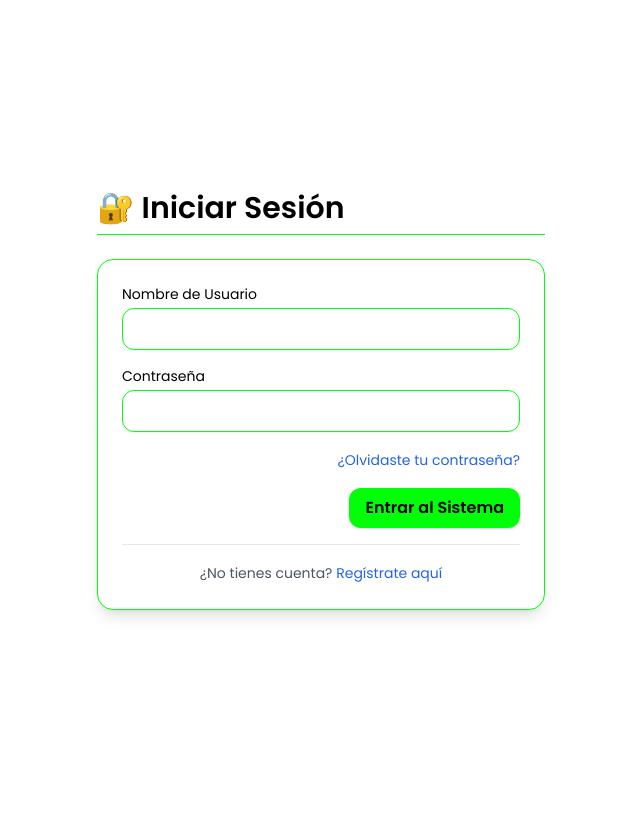
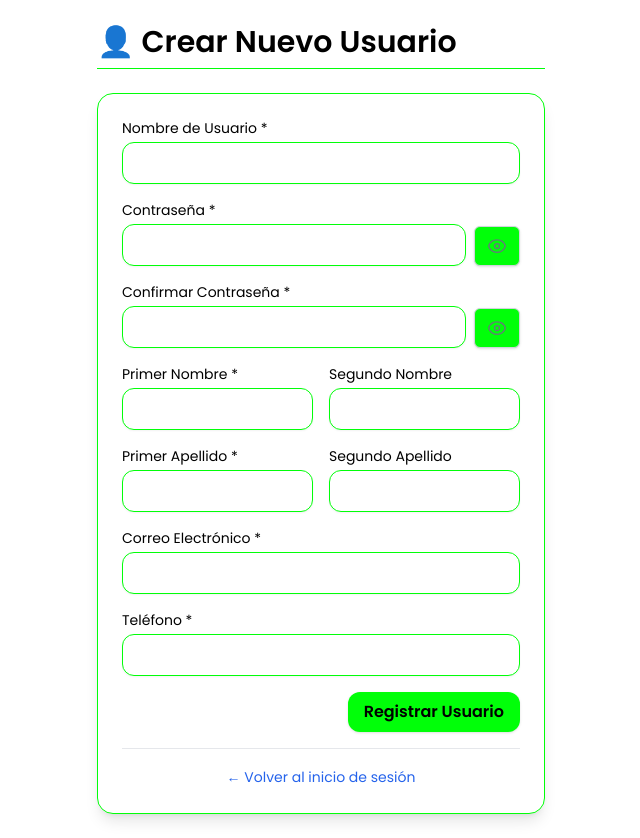
Before and after one commit to mynorsinay/FrontTransmetro, a React (Vite) app: page /usuarios/crear in a window 1280 px wide. Shown: the whole page, without its empty margins (319-959 px from the left). Before the commit the page ends 800 px from the top, so only its background shows below. Built offline with nearby package versions, Linux system fonts and the light colour scheme.

Commit message:
correccion en nuevo usuario

```diff
--- a/src/pages/usuario/UsuarioNuevoLogin.jsx
+++ b/src/pages/usuario/UsuarioNuevoLogin.jsx
@@ -6,145 +6,311 @@ import Input from "../../components/ui/Input";
 import Button from "../../components/ui/Button";
 import Modal from "../../components/ui/Modal";
 import api from "../../services/api";
-import { useAuth } from "../../context/AuthContext"; // Asumiendo que tienes un AuthContext
+import { EyeIcon, EyeSlashIcon } from "@heroicons/react/24/outline";
 
-export default function Login() {
+export default function CrearUsuarios() {
     const navigate = useNavigate();
-    const { login } = useAuth(); // Para manejar el estado de autenticación
     const [formData, setFormData] = useState({
+        idEstado: 1,
+        idRol: 1,
         nombreUsuario: "",
-        contrasena: ""
+        contrasena: "",
+        confirmarContrasena: "",
+        primerNombre: "",
+        segundoNombre: "",
+        primerApellido: "",
+        segundoApellido: "",
+        email: "",
+        telefono: "",
     });
+
     const [errors, setErrors] = useState({});
-    const [showWelcomeModal, setShowWelcomeModal] = useState(false);
-    const [welcomeMessage, setWelcomeMessage] = useState("");
+    const [modalOpen, setModalOpen] = useState(false);
+    const [modalMessage, setModalMessage] = useState("");
+    const [showPassword, setShowPassword] = useState(false);
+    const [showConfirmPassword, setShowConfirmPassword] = useState(false);
 
     const handleChange = (e) => {
         const { name, value } = e.target;
-        setFormData(prev => ({ ...prev, [name]: value }));
-        if (errors[name]) setErrors(prev => ({ ...prev, [name]: "" }));
+
+        if (["primerNombre", "segundoNombre", "primerApellido", "segundoApellido"].includes(name)) {
+            if (!/^[a-zA-ZáéíóúÁÉÍÓÚñÑ\s]*$/.test(value)) return;
+        }
+
+        if (name === "telefono") {
+            if (!/^\d{0,8}$/.test(value)) return;
+        }
+
+        setFormData(prev => ({
+            ...prev,
+            [name]: value
+        }));
+
+        if (errors[name]) {
+            setErrors(prev => ({ ...prev, [name]: "" }));
+        }
+    };
+
+    const validateForm = () => {
+        const newErrors = {};
+        const emailRegex = /^[^\s@]+@[^\s@]+\.[^\s@]+$/;
+        const passwordRegex = /^(?=.*[A-Za-z])(?=.*\d)(?=.*[@$!%*#?&])[A-Za-z\d@$!%*#?&]{8,}$/;
+        const nameRegex = /^[a-zA-ZáéíóúÁÉÍÓÚñÑ\s]+$/;
+
+        if (!formData.nombreUsuario.trim()) newErrors.nombreUsuario = "Este campo es obligatorio";
+        if (!formData.contrasena) newErrors.contrasena = "Este campo es obligatorio";
+        if (!formData.confirmarContrasena) newErrors.confirmarContrasena = "Este campo es obligatorio";
+        if (!formData.primerNombre.trim()) newErrors.primerNombre = "Este campo es obligatorio";
+        if (!formData.primerApellido.trim()) newErrors.primerApellido = "Este campo es obligatorio";
+        if (!formData.email.trim()) newErrors.email = "Este campo es obligatorio";
+        if (!formData.telefono.trim()) newErrors.telefono = "Este campo es obligatorio";
+
+        if (formData.email && !emailRegex.test(formData.email)) {
+            newErrors.email = "Ingrese un correo electrónico válido";
+        }
+
+        if (formData.primerNombre && !nameRegex.test(formData.primerNombre)) {
+            newErrors.primerNombre = "Solo se permiten letras";
+        }
+        if (formData.segundoNombre && !nameRegex.test(formData.segundoNombre)) {
+            newErrors.segundoNombre = "Solo se permiten letras";
+        }
+        if (formData.primerApellido && !nameRegex.test(formData.primerApellido)) {
+            newErrors.primerApellido = "Solo se permiten letras";
+        }
+        if (formData.segundoApellido && !nameRegex.test(formData.segundoApellido)) {
+            newErrors.segundoApellido = "Solo se permiten letras";
+        }
+
+        if (formData.contrasena && !passwordRegex.test(formData.contrasena)) {
+            newErrors.contrasena = "Mínimo 8 caracteres, incluyendo letras, números y caracteres especiales";
+        }
+
+        if (formData.contrasena !== formData.confirmarContrasena) {
+            newErrors.confirmarContrasena = "Las contraseñas no coinciden";
+        }
+
+        if (formData.telefono && !/^\d{8}$/.test(formData.telefono)) {
+            newErrors.telefono = "Debe tener exactamente 8 dígitos";
+        }
+
+        setErrors(newErrors);
+        return Object.keys(newErrors).length === 0;
     };
 
     const handleSubmit = async (e) => {
         e.preventDefault();
-        setErrors({});
 
-        if (!formData.nombreUsuario || !formData.contrasena) {
-            setErrors({ submitError: "Todos los campos son obligatorios" });
-            return;
-        }
+        if (!validateForm()) return;
 
         try {
-            const response = await api.post("/Usuarios/Login", {
-                nombreUsuario: formData.nombreUsuario,
-                contrasena: formData.contrasena
+            const res = await api.post("/Usuarios/CrearUsuario", formData);
+            console.log("Usuario creado: ", res.data);
+            setModalMessage("El usuario ha sido creado correctamente.");
+            setModalOpen(true);
+            setFormData({
+                idEstado: 1,
+                idRol: 1,
+                nombreUsuario: "",
+                contrasena: "",
+                confirmarContrasena: "",
+                primerNombre: "",
+                segundoNombre: "",
+                primerApellido: "",
+                segundoApellido: "",
+                email: "",
+                telefono: "",
             });
+        } catch (error) {
+            console.error("Error al crear el usuario:", error);
+            setModalMessage("Error al crear el usuario. Por favor intente nuevamente.");
+            setModalOpen(true);
+        }
+    };
 
-            // Guardar datos del usuario en el contexto de autenticación
-            login({
-                usuario: response.data.usuario,
-                nombre: response.data.nombre,
-                apellido: response.data.apellido,
-                rol: response.data.rol
-            });
+    const togglePasswordVisibility = () => {
+        setShowPassword(!showPassword);
+    };
 
-            // Mostrar mensaje de bienvenida
-            setWelcomeMessage(`¡Bienvenido ${response.data.nombre} ${response.data.apellido}!`);
-            setShowWelcomeModal(true);
-
-            // Redirigir después de 2 segundos
-            setTimeout(() => {
-                setShowWelcomeModal(false);
-                navigate("/app"); // Asegúrate que esta ruta sea tu dashboard
-            }, 2000);
-
-        } catch (error) {
-            console.error("Error de login:", error);
-
-            let errorMessage = "Error al iniciar sesión";
-
-            // Extracción detallada del mensaje de error
-            if (error.response) {
-                // Si el backend devuelve un mensaje específico
-                if (error.response.data) {
-                    errorMessage = error.response.data.message ||
-                        error.response.data.Message ||
-                        error.response.data.error ||
-                        "Credenciales inválidas";
-                }
-
-                // Si es un Bad Request sin mensaje específico
-                if (error.response.status === 400 && !error.response.data) {
-                    errorMessage = "Credenciales incorrectas";
-                }
-            }
-
-            setErrors({ submitError: errorMessage });
-        }
+    const toggleConfirmPasswordVisibility = () => {
+        setShowConfirmPassword(!showConfirmPassword);
     };
 
     return (
         <div className="min-h-screen flex items-center justify-center bg-white text-black p-6">
             <div className="w-full max-w-md">
-                <Header titulo="🔐 Iniciar Sesión" />
+                <Header titulo="👤 Crear Nuevo Usuario" />
 
                 <Card>
                     <CardContent>
                         <form onSubmit={handleSubmit} className="space-y-4">
+                            <div>
                                 <Input
-                                label="Nombre de Usuario"
+                                    label="Nombre de Usuario *"
                                     name="nombreUsuario"
                                     value={formData.nombreUsuario}
                                     onChange={handleChange}
                                     error={errors.nombreUsuario}
                                 />
+                                {errors.nombreUsuario && <p className="text-red-500 text-sm mt-1">{errors.nombreUsuario}</p>}
+                            </div>
 
+                            {/* Campo de contraseña con botón al lado */}
+                            <div>
+                                <div className="flex items-end gap-2">
+                                    <div className="flex-1">
                                         <Input
-                                label="Contraseña"
+                                            label="Contraseña *"
                                             name="contrasena"
-                                type="password"
+                                            type={showPassword ? "text" : "password"}
                                             value={formData.contrasena}
                                             onChange={handleChange}
                                             error={errors.contrasena}
                                         />
+                                    </div>
+                                    <button
+                                        type="button"
+                                        className="h-10 px-3 flex items-center justify-center text-gray-500 hover:text-gray-700 focus:outline-none border border-gray-300 rounded-md"
+                                        onClick={togglePasswordVisibility}
+                                    >
+                                        {showPassword ? <EyeSlashIcon className="h-5 w-5" /> : <EyeIcon className="h-5 w-5" />}
+                                    </button>
+                                </div>
+                                {errors.contrasena && <p className="text-red-500 text-sm mt-1">{errors.contrasena}</p>}
+                            </div>
 
-                            {errors.submitError && (
-                                <div className="text-red-500 text-sm text-center">
-                                    {errors.submitError}
+                            {/* Campo de confirmar contraseña con botón al lado */}
+                            <div>
+                                <div className="flex items-end gap-2">
+                                    <div className="flex-1">
+                                        <Input
+                                            label="Confirmar Contraseña *"
+                                            name="confirmarContrasena"
+                                            type={showConfirmPassword ? "text" : "password"}
+                                            value={formData.confirmarContrasena}
+                                            onChange={handleChange}
+                                            error={errors.confirmarContrasena}
+                                        />
                                     </div>
-                            )}
+                                    <button
+                                        type="button"
+                                        className="h-10 px-3 flex items-center justify-center text-gray-500 hover:text-gray-700 focus:outline-none border border-gray-300 rounded-md"
+                                        onClick={toggleConfirmPasswordVisibility}
+                                    >
+                                        {showConfirmPassword ? <EyeSlashIcon className="h-5 w-5" /> : <EyeIcon className="h-5 w-5" />}
+                                    </button>
+                                </div>
+                                {errors.confirmarContrasena && <p className="text-red-500 text-sm mt-1">{errors.confirmarContrasena}</p>}
+                            </div>
 
-                            <div className="text-right">
-                                <Link to="/usuarios/reiniciar" className="text-sm text-blue-600 hover:underline">
-                                    ¿Olvidaste tu contraseña?
-                                </Link>
+                            <div className="grid grid-cols-1 md:grid-cols-2 gap-4">
+                                <div>
+                                    <Input
+                                        label="Primer Nombre *"
+                                        name="primerNombre"
+                                        value={formData.primerNombre}
+                                        onChange={handleChange}
+                                        error={errors.primerNombre}
+                                    />
+                                    {errors.primerNombre && <p className="text-red-500 text-sm mt-1">{errors.primerNombre}</p>}
+                                </div>
+                                <div>
+                                    <Input
+                                        label="Segundo Nombre"
+                                        name="segundoNombre"
+                                        value={formData.segundoNombre}
+                                        onChange={handleChange}
+                                        error={errors.segundoNombre}
+                                    />
+                                    {errors.segundoNombre && <p className="text-red-500 text-sm mt-1">{errors.segundoNombre}</p>}
+                                </div>
+                            </div>
+
+                            <div className="grid grid-cols-1 md:grid-cols-2 gap-4">
+                                <div>
+                                    <Input
+                                        label="Primer Apellido *"
+                                        name="primerApellido"
+                                        value={formData.primerApellido}
+                                        onChange={handleChange}
+                                        error={errors.primerApellido}
+                                    />
+                                    {errors.primerApellido && <p className="text-red-500 text-sm mt-1">{errors.primerApellido}</p>}
+                                </div>
+                                <div>
+                                    <Input
+                                        label="Segundo Apellido"
+                                        name="segundoApellido"
+                                        value={formData.segundoApellido}
+                                        onChange={handleChange}
+                                        error={errors.segundoApellido}
+                                    />
+                                    {errors.segundoApellido && <p className="text-red-500 text-sm mt-1">{errors.segundoApellido}</p>}
+                                </div>
+                            </div>
+
+                            <div>
+                                <Input
+                                    label="Correo Electrónico *"
+                                    name="email"
+                                    type="email"
+                                    value={formData.email}
+                                    onChange={handleChange}
+                                    error={errors.email}
+                                />
+                                {errors.email && <p className="text-red-500 text-sm mt-1">{errors.email}</p>}
+                            </div>
+
+                            <div>
+                                <Input
+                                    label="Teléfono *"
+                                    name="telefono"
+                                    type="tel"
+                                    value={formData.telefono}
+                                    onChange={handleChange}
+                                    error={errors.telefono}
+                                    maxLength="8"
+                                />
+                                {errors.telefono && <p className="text-red-500 text-sm mt-1">{errors.telefono}</p>}
                             </div>
 
                             <div className="flex justify-end">
-                                <Button type="submit">Entrar al Sistema</Button>
+                                <Button type="submit">Registrar Usuario</Button>
                             </div>
 
+                            {/* Enlace para volver */}
                             <div className="text-center pt-4 border-t border-gray-200">
-                                <span className="text-sm text-gray-600">¿No tienes cuenta? </span>
-                                <Link to="/usuarios/crear" className="text-sm text-blue-600 hover:underline">
-                                    Regístrate aquí
+                                <Link
+                                    to="/app/usuarios"
+                                    className="text-sm text-blue-600 hover:underline"
+                                >
+                                    ← Volver al inicio de sesión
                                 </Link>
                             </div>
                         </form>
                     </CardContent>
                 </Card>
 
-                {/* Modal de Bienvenida */}
+                {/* Modal de resultados */}
                 <Modal
-                    isOpen={showWelcomeModal}
-                    onClose={() => { }}
+                    isOpen={modalOpen}
+                    onClose={() => setModalOpen(false)}
                     className="bg-black bg-opacity-50 flex items-center justify-center"
                 >
                     <div className="bg-white p-6 rounded-lg shadow-xl max-w-sm w-full mx-4">
-                        <h2 className="text-2xl font-bold text-center mb-4">¡Bienvenido!</h2>
-                        <p className="text-lg text-center">{welcomeMessage}</p>
-                        <div className="mt-4 flex justify-center">
-                            <div className="animate-spin rounded-full h-8 w-8 border-b-2 border-blue-500"></div>
+                        <h2 className="text-xl font-bold text-center mb-4">
+                            {errors.submitError ? "Error" : "¡Éxito!"}
+                        </h2>
+                        <p className="mb-4 text-center">{modalMessage}</p>
+                        <div className="flex justify-end">
+                            <Button onClick={() => {
+                                setModalOpen(false);
+                                if (!errors.submitError) {
+                                    navigate("/app/usuarios");
+                                }
+                            }}>
+                                Cerrar
+                            </Button>
                         </div>
                     </div>
                 </Modal>
```
Lines whose indentation alone changed are shown as unchanged.
